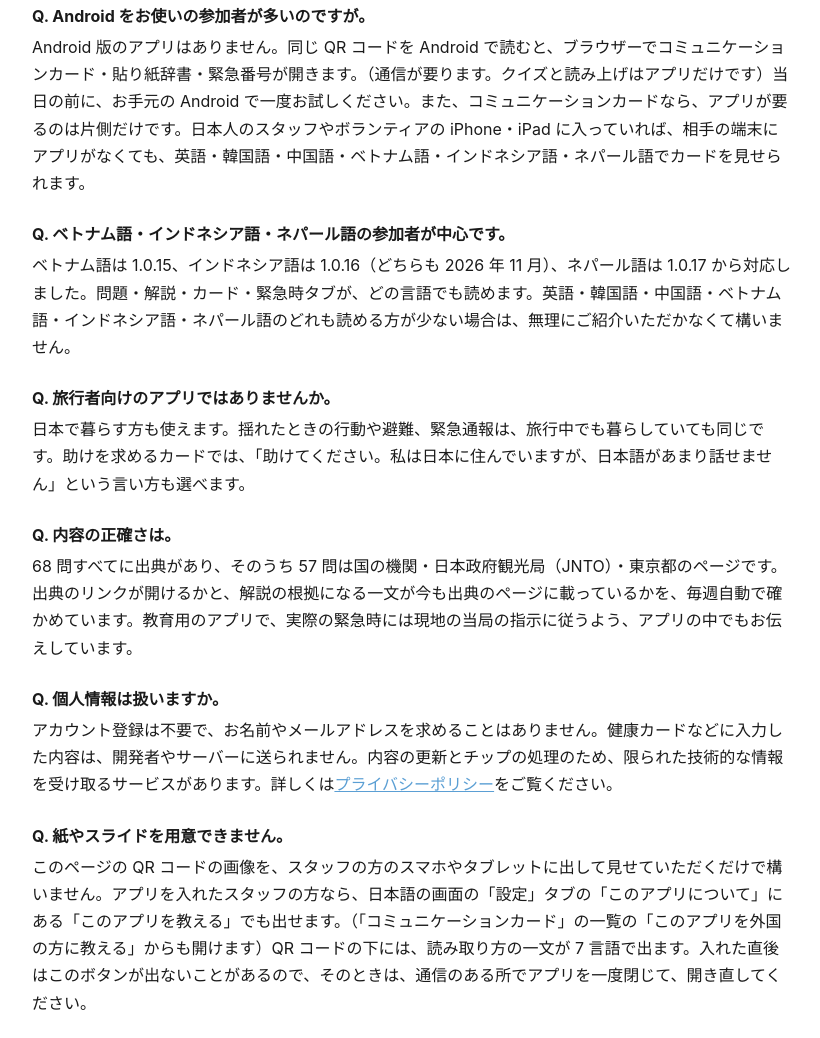
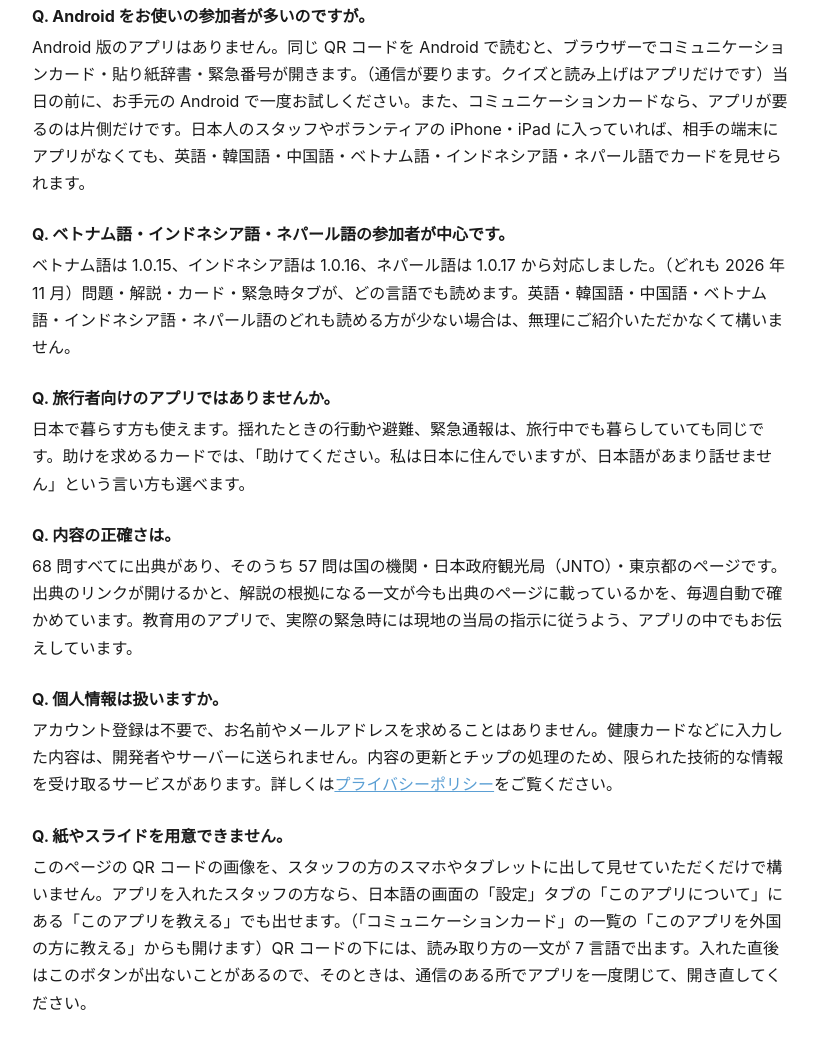
Before and after one commit to sukunabicco/sukunabicco.github.io, a plain HTML site: page jishin-sensei/partner/index.html in a window 1280 px wide. Shown: the part 3857-4895 px from the top of the page, without its empty margins (228-1048 px from the left). Drawn offline with Linux system fonts and the light colour scheme.

Commit message:
Press timeline: 1.0.17 added Nepali; partner FAQ gives November 2026 for Nepali too

```diff
--- a/jishin-sensei/partner/index.html
+++ b/jishin-sensei/partner/index.html
@@ -157,7 +157,7 @@
   <p>Android 版のアプリはありません。同じ QR コードを Android で読むと、ブラウザーでコミュニケーションカード・貼り紙辞書・緊急番号が開きます。（通信が要ります。クイズと読み上げはアプリだけです）当日の前に、お手元の Android で一度お試しください。また、コミュニケーションカードなら、アプリが要るのは片側だけです。日本人のスタッフやボランティアの iPhone・iPad に入っていれば、相手の端末にアプリがなくても、英語・韓国語・中国語・ベトナム語・インドネシア語・ネパール語でカードを見せられます。</p>
 
   <h3>Q. ベトナム語・インドネシア語・ネパール語の参加者が中心です。</h3>
-  <p>ベトナム語は 1.0.15、インドネシア語は 1.0.16（どちらも 2026 年 11 月）、ネパール語は 1.0.17 から対応しました。問題・解説・カード・緊急時タブが、どの言語でも読めます。英語・韓国語・中国語・ベトナム語・インドネシア語・ネパール語のどれも読める方が少ない場合は、無理にご紹介いただかなくて構いません。</p>
+  <p>ベトナム語は 1.0.15、インドネシア語は 1.0.16、ネパール語は 1.0.17 から対応しました。（どれも 2026 年 11 月）問題・解説・カード・緊急時タブが、どの言語でも読めます。英語・韓国語・中国語・ベトナム語・インドネシア語・ネパール語のどれも読める方が少ない場合は、無理にご紹介いただかなくて構いません。</p>
 
   <h3>Q. 旅行者向けのアプリではありませんか。</h3>
   <p>日本で暮らす方も使えます。揺れたときの行動や避難、緊急通報は、旅行中でも暮らしていても同じです。助けを求めるカードでは、「助けてください。私は日本に住んでいますが、日本語があまり話せません」という言い方も選べます。</p>
```
Also changed, not shown: jishin-sensei/press/index.html (+1 -1 lines).
